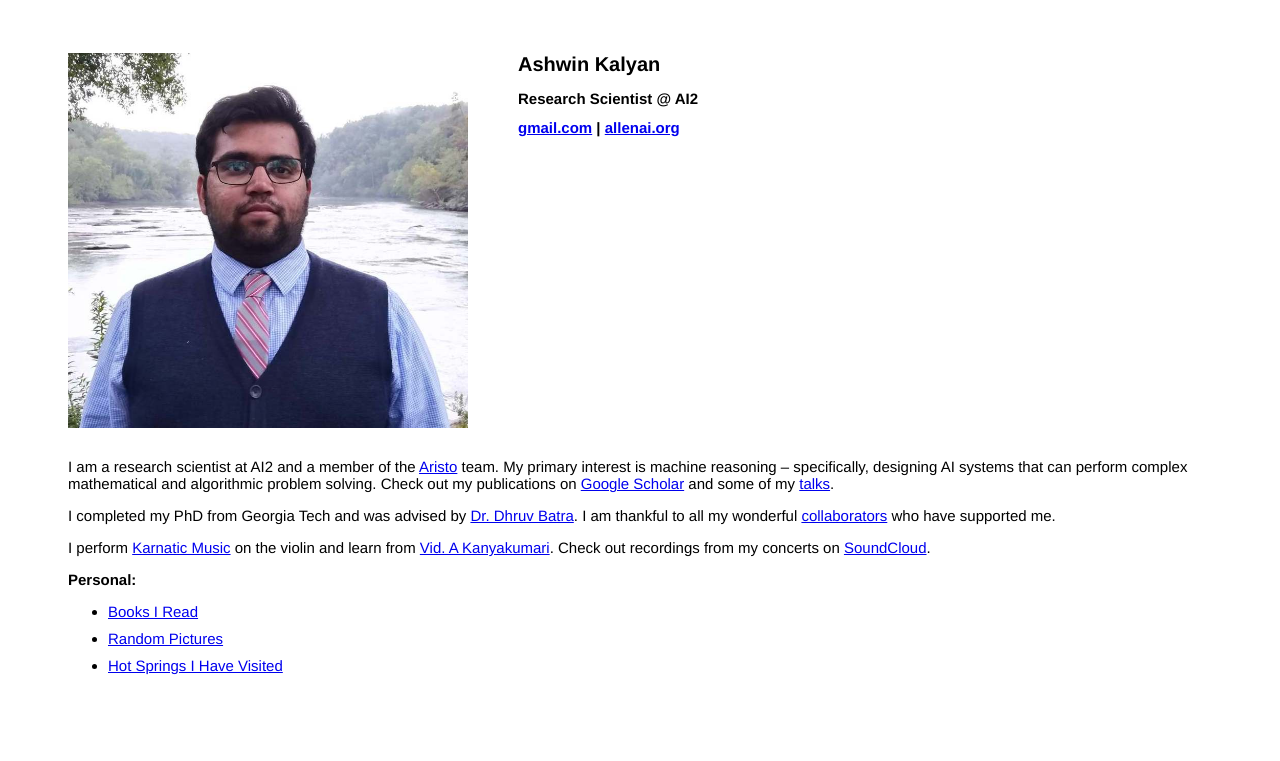
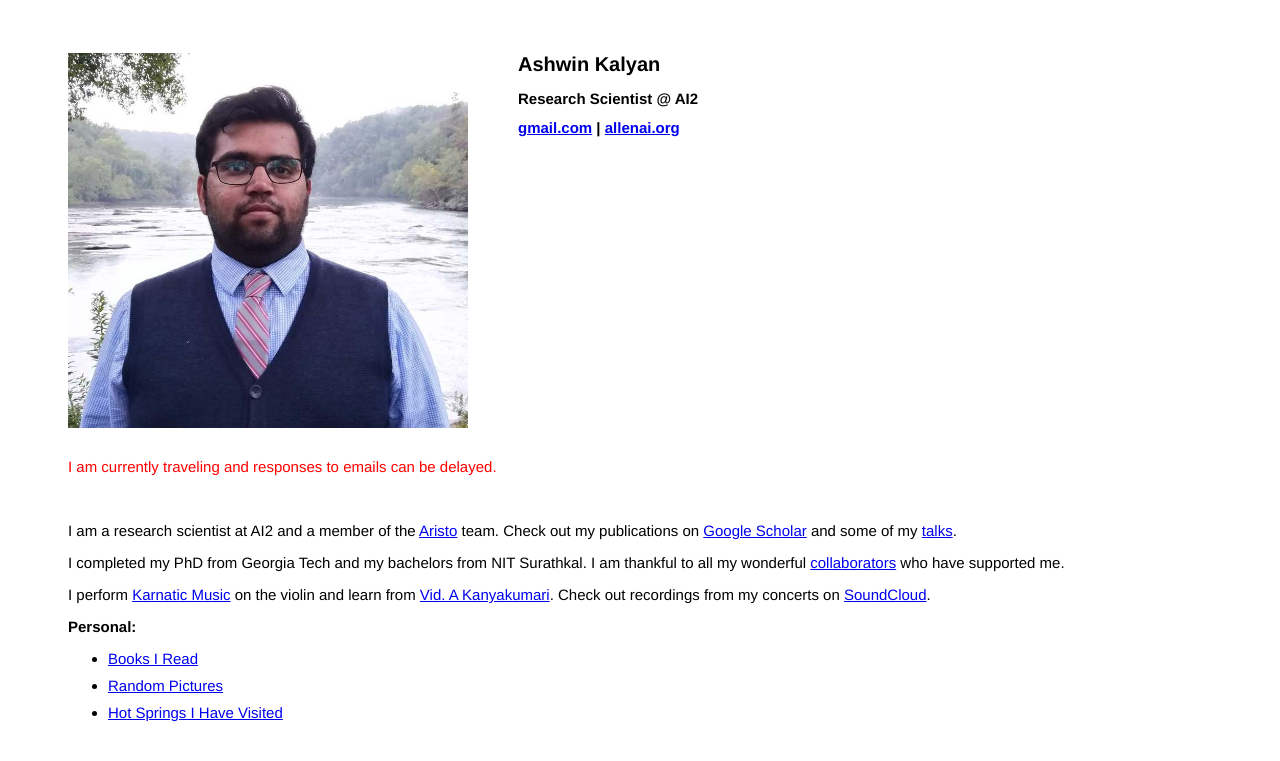
Before and after one commit to ashwinkalyan/ashwinkalyan.github.io, a Jekyll site: the page built from index.md, in a window 1280 px wide. Shown: the top 761 px of the page. Built offline with Jekyll 4.4.1, drawn with Linux system fonts in a browser that asks for light colours.

Commit message:
travel update

```diff
--- a/index.md
+++ b/index.md
@@ -1,10 +1,11 @@
 ---
 layout: front
 ---
-I am a research scientist at AI2 and a member of the [Aristo](https://allenai.org/aristo) team. My primary interest is machine reasoning -- specifically, designing AI systems that can perform complex <br>
-mathematical and algorithmic problem solving. Check out my publications on [Google Scholar](https://scholar.google.com/citations?user=KYHL9aIAAAAJ&hl=en) and some of my [talks]({{ site.baseurl}}/talks/). <br>
+<p style="color:red;"> I am currently traveling and responses to emails can be delayed. </p> <br>
 
-I completed my PhD from Georgia Tech and was advised by [Dr. Dhruv Batra](https://www.cc.gatech.edu/~dbatra/). I am thankful to all my wonderful [collaborators]( {{ site.baseurl }}/collaborators/) who have supported me.
+I am a research scientist at AI2 and a member of the [Aristo](https://allenai.org/aristo) team. Check out my publications on [Google Scholar](https://scholar.google.com/citations?user=KYHL9aIAAAAJ&hl=en) and some of my [talks]({{ site.baseurl}}/talks/). <br>
+
+I completed my PhD from Georgia Tech and my bachelors from NIT Surathkal. I am thankful to all my wonderful [collaborators]( {{ site.baseurl }}/collaborators/) who have supported me.
 
 I perform [Karnatic Music](https://en.wikipedia.org/wiki/Carnatic_music) on the violin and learn from [Vid. A Kanyakumari](https://en.wikipedia.org/wiki/A._Kanyakumari). Check out recordings from my concerts on [SoundCloud](https://soundcloud.com/ashwin-kalyan).
 <!-- Find a formal bio [here]({{ site.baseurl }}/violin_bio.pdf). -->
```
Also changed, not shown: collaborators.md (+5 -0 lines).
